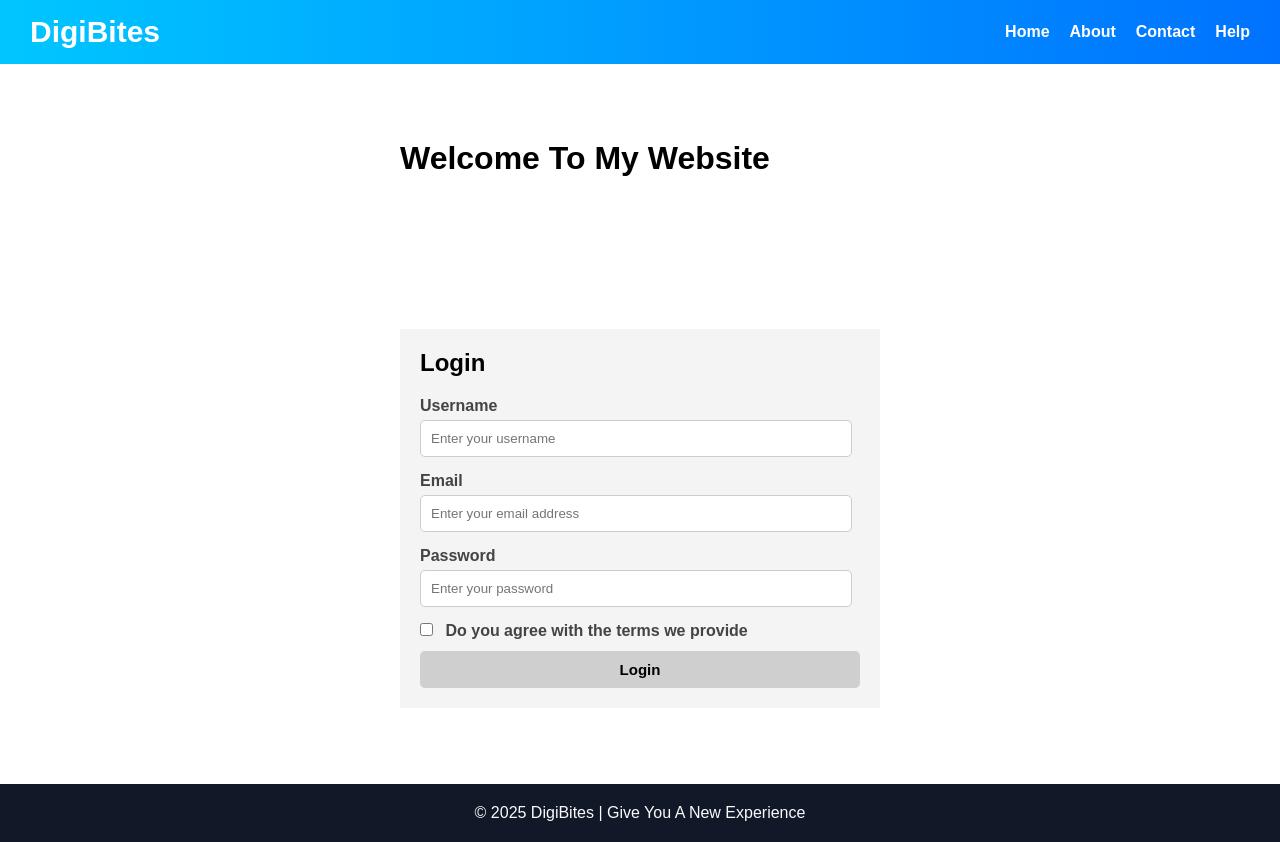
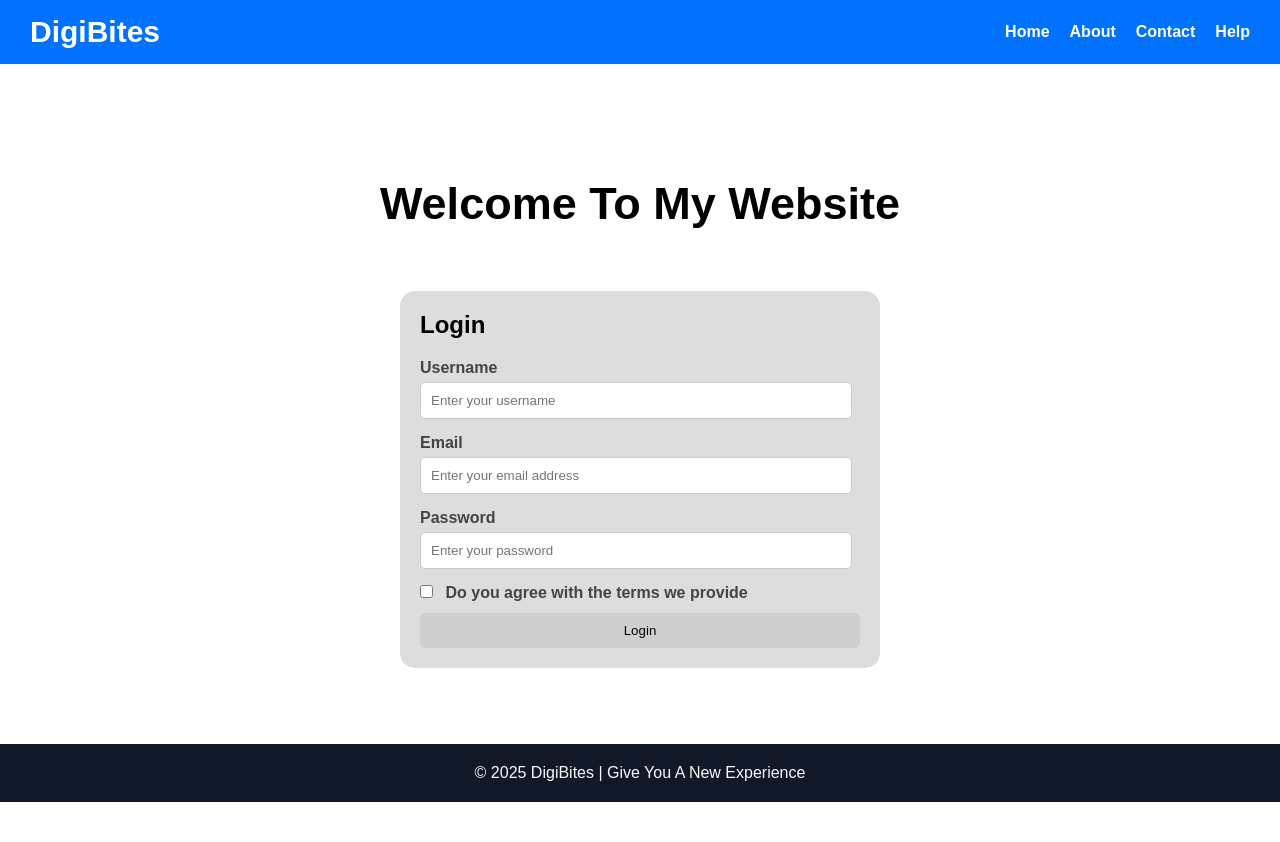
Before and after one commit to seiawanrizqi9-cyber/Ujian-Bulan-1, a plain HTML site: page project/login.html in a window 1280 px wide. After the commit the page ends 802 px from the top, so only its background shows below. Drawn offline with Linux system fonts and the light colour scheme.

Commit message:
fix: login-page feat: readme.md

```diff
--- a/css/login.css
+++ b/css/login.css
@@ -11,7 +11,7 @@
   justify-content: space-between;
   align-items: center;
   width: 100%;
-  background: linear-gradient(90deg, #00c6ff, #0072ff);
+  background: #0072ff;
   color: #fff;
   padding: 15px 30px;
   z-index: 1000;
@@ -50,25 +50,29 @@
 }
 
 main {
-  height: 90vh;
   display: grid;
-  grid-template-columns: 1, 1fr;
+  grid-template-columns: 1fr;
   justify-content: center;
   align-items: center;
+  text-align: center;
+  min-height: calc(100vh - 120px);
 }
 
-main .h1 {
-  font-size: 30px;
+main .tag {
+  font-size: 45px;
+  margin-bottom: -10%;
 }
 
 .form-login {
   display: flex;
   flex-direction: column;
+  text-align: start;
   min-width: 480px;
   max-width: 500px;
   margin: auto;
   padding: 20px;
-  background-color: #f4f4f4;
+  background-color: #dddddd;
+  border-radius: 15px;
 }
 
 .form-login h2 {
--- a/project/login.html
+++ b/project/login.html
@@ -23,8 +23,8 @@
 
     <!-- login form -->
     <main>
-      <h1>Welcome To My Website</h1>
-      <form class="form-login">
+      <h1 class="tag">Welcome To My Website</h1>
+      <form class="form-login" action="../index.html" method="get">
         <h2>Login</h2>
         <label for="username">Username</label>
         <input
@@ -55,7 +55,7 @@
           <label for="agreement">Do you agree with the terms we provide</label>
         </div>
 
-        <button type="submit"><a href="">Login</a></button>
+        <button type="submit">Login</button>
       </form>
     </main>
 
```
Also changed, not shown: 1 other file.
